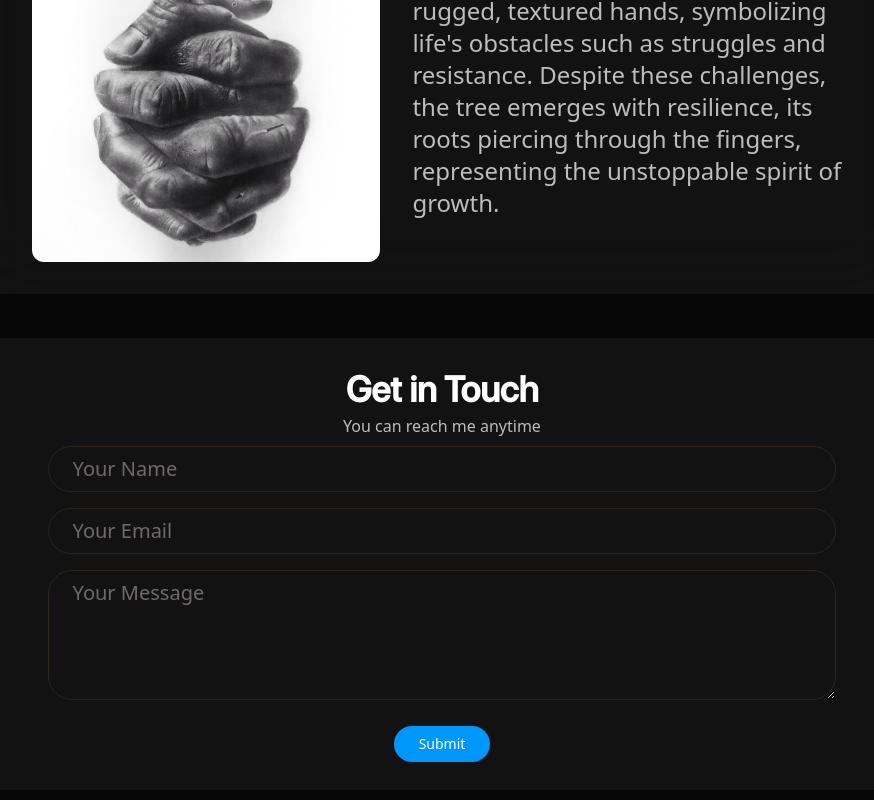
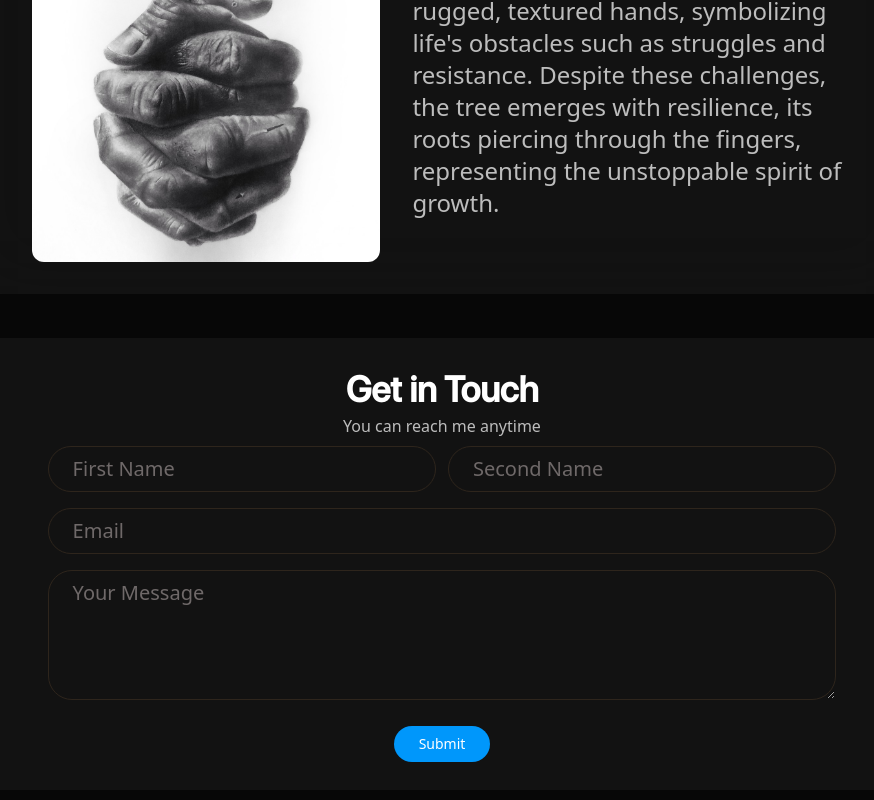
Before and after one commit to techiuv/artist-portfolio, a React (Vite) app: page / in a window 1280 px wide. Shown: the part 2907-3707 px from the top of the page, without its empty margins (198-1072 px from the left). Built offline with nearby package versions, Linux system fonts and the light colour scheme; no server answers.

Commit message:
Add files via upload

```diff
--- a/src/component/Form.jsx
+++ b/src/component/Form.jsx
@@ -1,16 +1,19 @@
 import React, { useState } from "react";
-import { db } from "/backend/config/firebase";
+import db from "../firebase";
 import { collection, addDoc } from "firebase/firestore";
 
 const Form = () => {
   const [formData, setFormData] = useState({
-    name: "",
+    firstName: "",
+    secondName: "",
     email: "",
     message: "",
   });
-  const [status, setStatus] = useState("");
-  const [loading, setLoading] = useState(false);
 
+  const [status, setStatus] = useState("");  // Status message for errors/success
+  const [loading, setLoading] = useState(false);  // Loading state for submit button
+
+  // Handle input changes
   const handleChange = (e) => {
     setFormData({
       ...formData,
@@ -18,9 +21,10 @@ const Form = () => {
     });
   };
 
+  // Submit form data to Firestore
   const submitFormData = async (data) => {
     try {
-      await addDoc(collection(db, "formSubmissions"), data);
+      await addDoc(collection(db, "formSubmissions"), data);  // Submit data to Firestore
       return { success: true };
     } catch (error) {
       console.error("Error submitting form data:", error);
@@ -28,36 +32,38 @@ const Form = () => {
     }
   };
 
+  // Handle form submission
   const handleSubmit = async (e) => {
     e.preventDefault();
-  setStatus("");
-  setLoading(true);
+    setStatus("");  // Reset status
+    setLoading(true);  // Set loading state
 
-  const { name, email, message } = formData;
+    const { firstName, secondName, email, message } = formData;
 
-  if (!name || !email || !message) {
+    // Check if all fields are filled
+    if (!firstName || !secondName || !email || !message) {
       setStatus("All fields are required.");
       setLoading(false);
       return;
     }
 
     try {
+      // Submit the form data
       const response = await submitFormData(formData);
 
       if (response.success) {
-      setStatus("Form submitted successfully!");
-      setFormData({ name: "", email: "", message: "" });
+        setStatus("Form submitted successfully!");  // Success message
+        setFormData({ firstName: "", secondName: "", email: "", message: "" });  // Clear form
       } else {
         setStatus("Error submitting form. Please try again.");
       }
     } catch (error) {
-    console.error("Error during form submission: ", error);
+      console.error("Error during form submission:", error);
       setStatus("An error occurred while submitting the form. Please try again.");
     } finally {
-    setLoading(false);
+      setLoading(false);  // Set loading to false after submission
     }
   };
-
 
   return (
     <form
@@ -67,37 +73,44 @@ const Form = () => {
       <h3 className="text-white text-center mt-4 mb-1 text-2xl lg:text-4xl font-bold">
         Get in Touch
       </h3>
-      <p className="text-[#BDBDBD] text-center font-normal">
-        You can reach me anytime
-      </p>
+      <p className="text-[#BDBDBD] text-center font-normal">You can reach me anytime</p>
 
-      {/* Name */}
+      {/* Name Inputs */}
+      <div className="py-3 lg:py-2 flex flex-col md:flex-row gap-4 md:gap-3 justify-between items-center w-[100%] lg:w-[85%] mx-auto">
+        <input
+          type="text"
+          name="firstName"
+          placeholder="First Name"
+          value={formData.firstName}
+          onChange={handleChange}
+          autoComplete="off"
+          className="w-full md:w-[50%] border px-4 md:px-6 py-3 lg:py-2 rounded-3xl bg-transparent text-sm lg:text-xl border-primary-color placeholder:text-[#6F6969] text-white outline-none focus:bg-transparent"
+        />
+        <input
+          type="text"
+          name="secondName"
+          placeholder="Second Name"
+          value={formData.secondName}
+          onChange={handleChange}
+          autoComplete="off"
+          className="w-full md:w-[50%] border px-4 md:px-6 py-3 lg:py-2 rounded-3xl bg-transparent text-sm lg:text-xl border-primary-color placeholder:text-[#6F6969] text-white outline-none focus:bg-transparent"
+        />
+      </div>
+
+      {/* Email Input */}
       <div className="w-[100%] lg:w-[85%] mx-auto">
         <input
-          type="text"
-          name="name"
-          placeholder="Your Name"
-          value={formData.name}
+          type="email"
+          name="email"
+          placeholder="Email"
+          autoComplete="off"
+          value={formData.email}
           onChange={handleChange}
-          autoComplete="off"
           className="w-full border px-4 md:px-6 py-3 my-2 lg:py-2 rounded-3xl bg-transparent text-sm lg:text-xl border-primary-color placeholder:text-[#6F6969] text-white outline-none focus:bg-transparent"
         />
       </div>
 
-      {/* Email */}
-      <div className="w-[100%] lg:w-[85%] mx-auto">
-        <input
-          type="email"
-          name="email"
-          placeholder="Your Email"
-          value={formData.email}
-          onChange={handleChange}
-          autoComplete="off"
-          className="w-full border px-4 md:px-6 py-3 my-2 lg:py-2 rounded-3xl bg-transparent text-sm lg:text-xl border-primary-color placeholder:text-[#6F6969] text-white outline-none focus:bg-transparent"
-        />
-      </div>
-
-      {/* Message */}
+      {/* Message Input */}
       <div className="w-[100%] lg:w-[85%] mx-auto">
         <textarea
           name="message"
@@ -109,15 +122,13 @@ const Form = () => {
         />
       </div>
 
-      {/* Status */}
+      {/* Status Message */}
       {status && <p className="text-center text-sm my-2 text-white">{status}</p>}
 
       {/* Submit Button */}
       <button
         type="submit"
-        className={`px-3 mx-auto flex justify-center items-center py-2 my-3 bg-accent-color text-sm rounded-full w-[6rem] text-white ${
-          loading && "opacity-50 cursor-not-allowed"
-        }`}
+        className={`px-3 mx-auto flex justify-center items-center py-2 my-3 bg-accent-color text-sm rounded-full w-[6rem] text-white ${loading && "opacity-50 cursor-not-allowed"}`}
         disabled={loading}
       >
         {loading ? (
--- /dev/null
+++ b/src/firebase.js
@@ -0,0 +1,17 @@
+import { initializeApp } from "firebase/app";
+import { getFirestore } from "firebase/firestore";
+
+// Firebase configuration using Vite's import.meta.env
+const firebaseConfig = {
+    apiKey: import.meta.env.VITE_API_KEY,
+    authDomain: import.meta.env.VITE_AUTH_DOMAIN,
+    projectId: import.meta.env.VITE_PROJECT_ID,
+    storageBucket: import.meta.env.VITE_STORAGE_BUCKET,
+    messagingSenderId: import.meta.env.VITE_MESSAGING_SENDER_ID,
+    appId: import.meta.env.VITE_APP_ID,
+};
+
+// Initialize Firebase
+const app = initializeApp(firebaseConfig);
+const db = getFirestore(app);
+export default db
```
Lines whose indentation alone changed are shown as unchanged.
